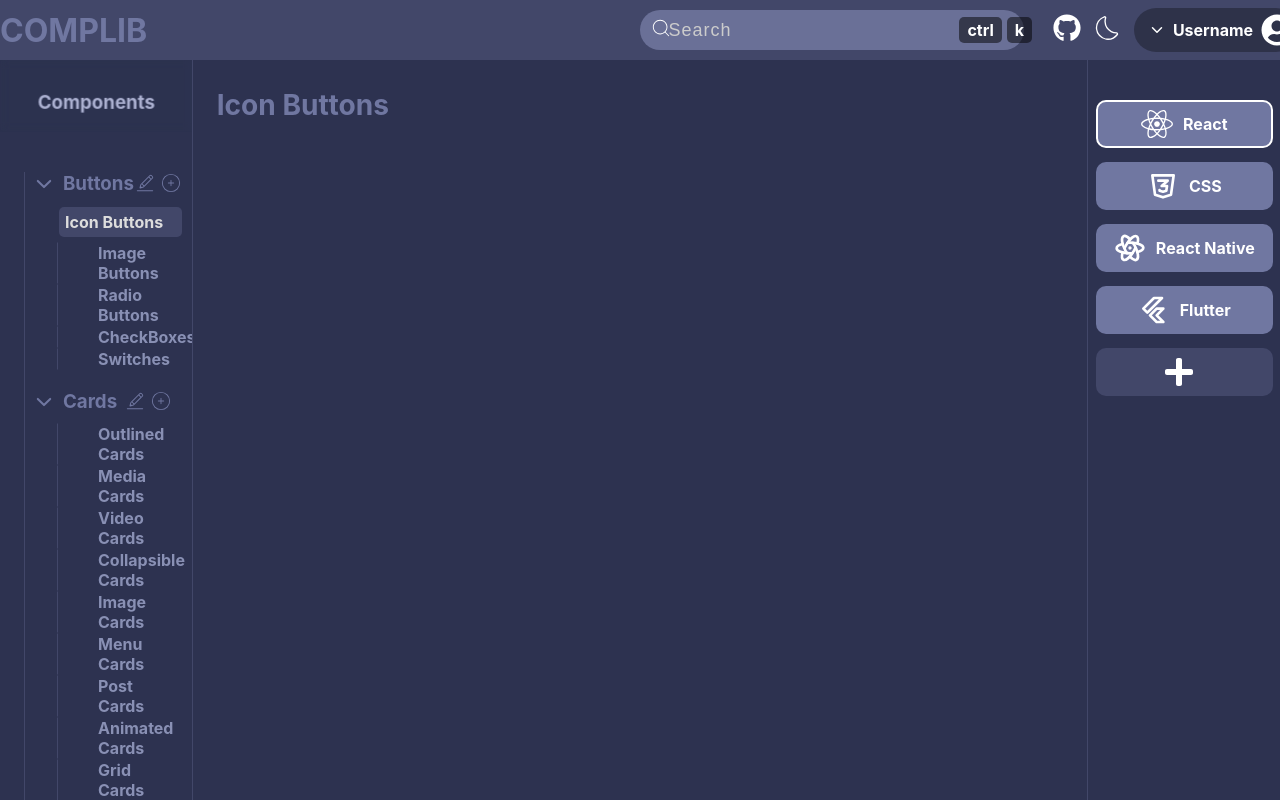
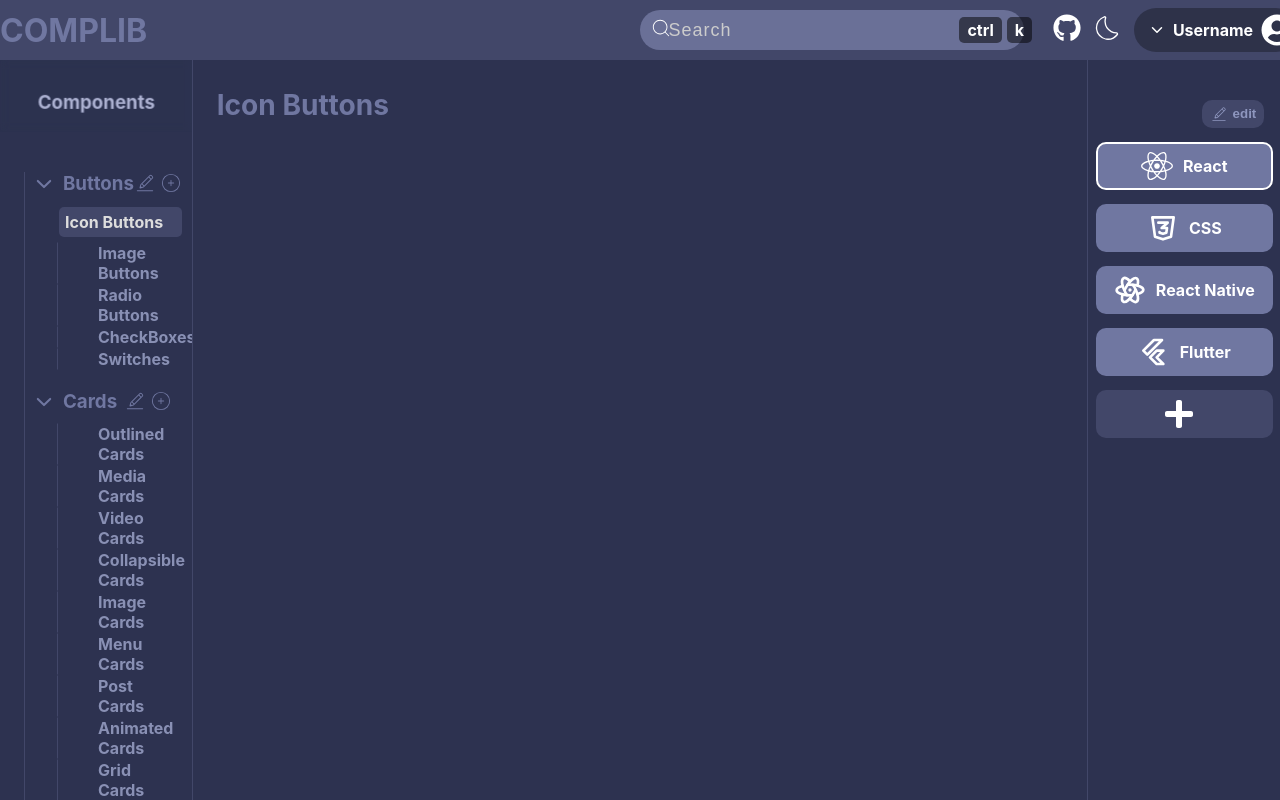
Before and after one commit to Aman-Jangid/Complib, a React (Create React App) app: page / in a window 1280 px wide. Shown: the top 800 px of the page. Built offline with nearby package versions, Linux system fonts and the light colour scheme.

Commit message:
Add Edit button on sidebar

```diff
--- a/src/Components/IconButton.tsx
+++ b/src/Components/IconButton.tsx
@@ -1,6 +1,8 @@
-import { FC, MouseEventHandler } from "react";
+import { FC, MouseEvent, MouseEventHandler, useState } from "react";
 
 import styles from "../Styles/Global.module.css";
+
+import { IoTrashSharp, IoCloseSharp } from "react-icons/io5";
 
 import * as mdIcons from "react-icons/md";
 import * as piIcons from "react-icons/pi";
@@ -36,14 +38,10 @@
   const SelectedIconPack = iconPacks[props.iconPack];
   const Icon = SelectedIconPack[props.iconName];
 
-  const onLongPress = () => {
-    console.log("Long Pressed");
+  const handleOnClick = (e: MouseEvent<HTMLDivElement>) => {
+    e.preventDefault();
+    props.onClick(e);
   };
-
-  const longPressEvent = useLongPress(onLongPress, () => {}, {
-    shouldPreventDefault: true,
-    delay: 500,
-  });
 
   return (
     <div
@@ -54,9 +52,14 @@
         backgroundColor: props.backgroundColor,
         border: props.active ? "2px solid white" : "2px solid transparent",
       }}
-      {...longPressEvent}
-      onClick={props.onClick}
+      onClick={(e) => handleOnClick(e)}
     >
+      {/* {(
+        <div className={styles.iconButtonOptions}>
+          <IoTrashSharp size={18} color="white" className={styles.icon} />
+          <IoCloseSharp size={18} color="white" className={styles.icon} />
+        </div>
+      )} */}
       <Icon size={props.iconSize ? props.iconSize : 32} color={props.color} />
       <p style={{ color: props.textColor }}>{props.text}</p>
     </div>
--- a/src/Components/Sidebar.tsx
+++ b/src/Components/Sidebar.tsx
@@ -1,4 +1,6 @@
 import { useContext, useEffect, useState } from "react";
+import { CiEdit } from "react-icons/ci";
+
 import styles from "../Styles/Home.module.css";
 import IconButton from "./IconButton";
 import { GlobalContext } from "../Context/GlobalContext";
@@ -67,6 +69,9 @@
 
   return (
     <div className={styles.sidebar}>
+      <button className={styles.sidebarEditButton}>
+        <CiEdit size={18} /> edit
+      </button>
       {buttons.map((button) => (
         <IconButton
           active={button.active}
--- a/src/Styles/Global.module.css
+++ b/src/Styles/Global.module.css
@@ -27,6 +27,12 @@
   color: white;
   font-weight: bold;
   user-select: none;
+}
+
+.iconButtonOptions {
+  position: absolute;
+  right: 2px;
+  top: 2px;
 }
 
 .iconButton:active {
--- a/src/Styles/Home.module.css
+++ b/src/Styles/Home.module.css
@@ -274,6 +274,30 @@
   border-left: 1px solid #424769;
 }
 
+.sidebarEditButton {
+  background-color: #424769;
+  border-radius: 10px;
+  border: none;
+  color: #8e96be;
+  margin: 0 1rem;
+  padding: 0.3rem 0.5rem;
+  align-self: flex-end;
+  display: flex;
+  align-items: center;
+  font-weight: bold;
+  gap: 5px;
+}
+
+.sidebarEditButton:hover {
+  color: #ccc;
+  cursor: pointer;
+}
+
+.sidebarEditButton:active {
+  color: #fff;
+  background-color: #2e3249;
+}
+
 .onThisPage,
 .sidebar {
   position: fixed;
```
